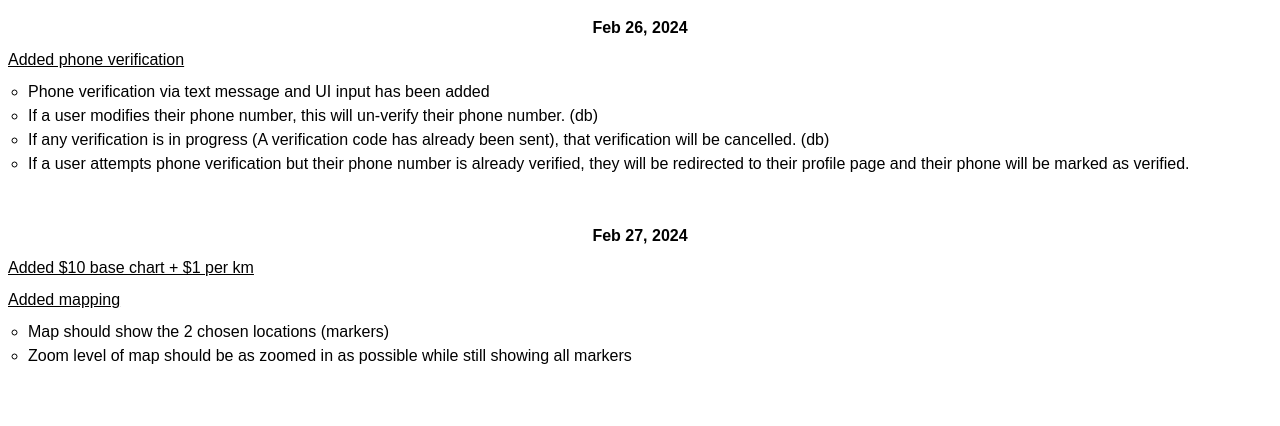
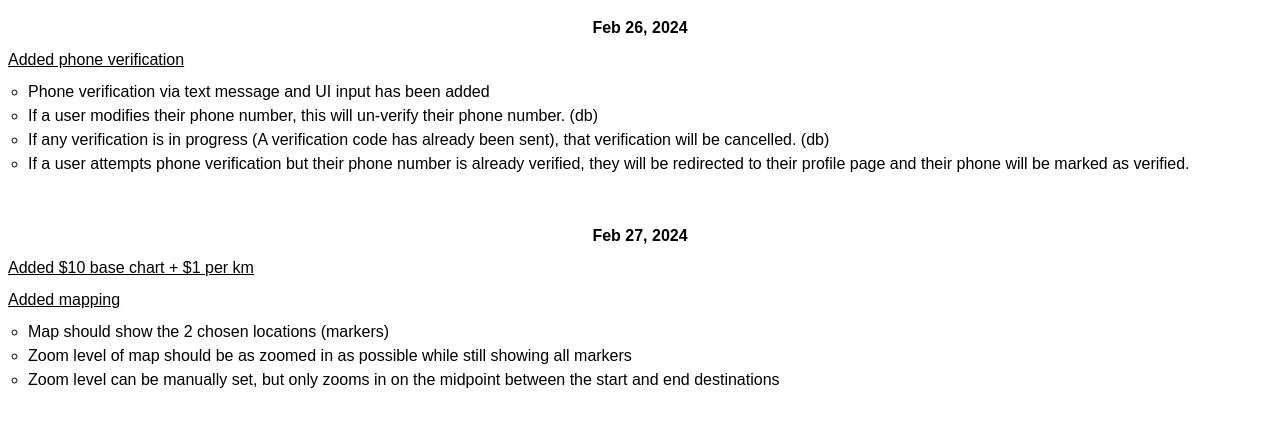
Before and after one commit to oa998/trip2there, a SvelteKit app: page /release-notes in a window 1280 px wide. Shown: the top 426 px of the page. Built offline with nearby package versions, Linux system fonts and the light colour scheme; no server answers; a web font is replaced by a local one.

Commit message:
auto commit

```diff
--- a/src/routes/(no-auth)/release-notes/+page.svelte
+++ b/src/routes/(no-auth)/release-notes/+page.svelte
@@ -31,6 +31,10 @@
 				<li>
 					Zoom level of map should be as zoomed in as possible while still showing all markers
 				</li>
+				<li>
+					Zoom level can be manually set, but only zooms in on the midpoint between the start and
+					end destinations
+				</li>
 			</div>
 		</ul>
 	</div>
```
